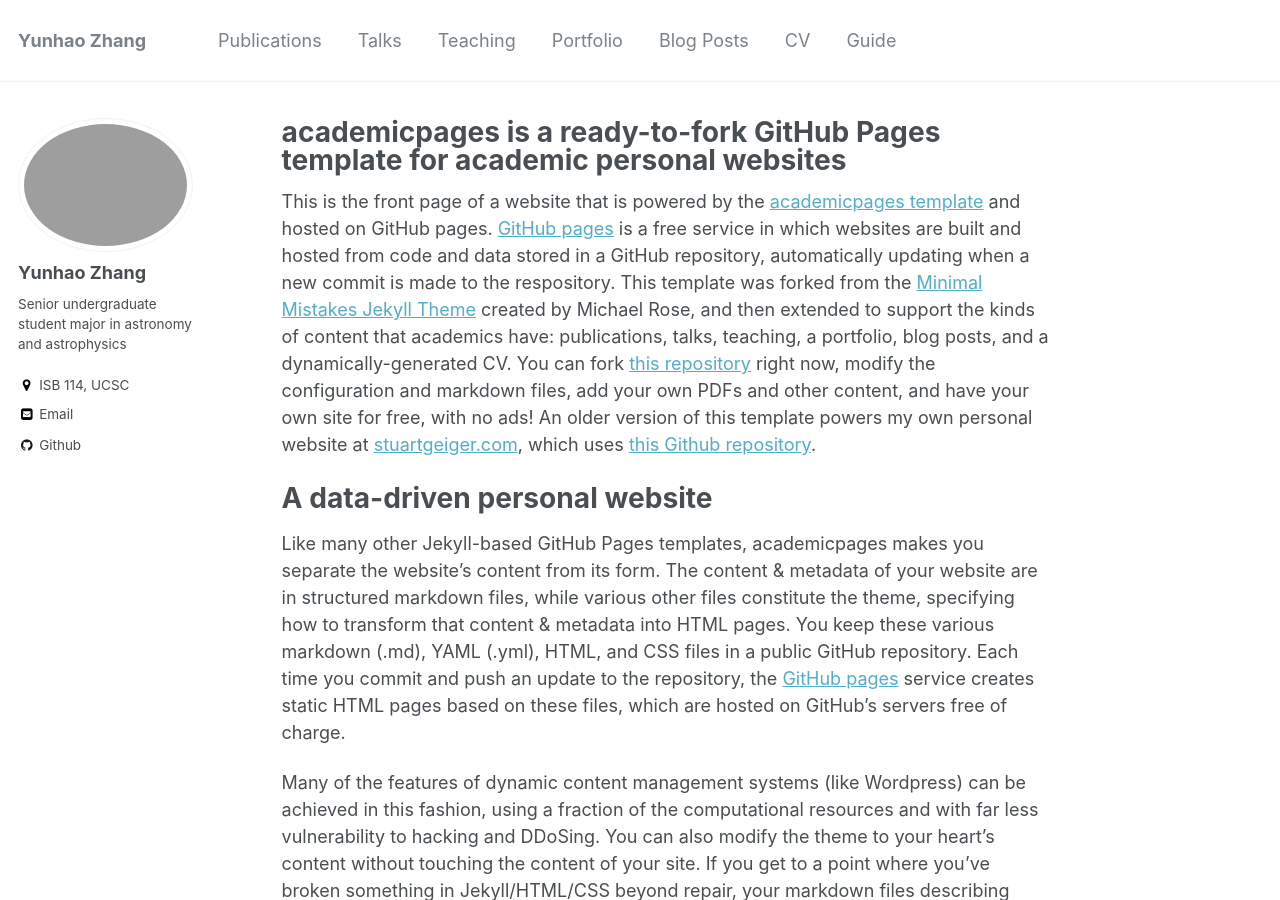
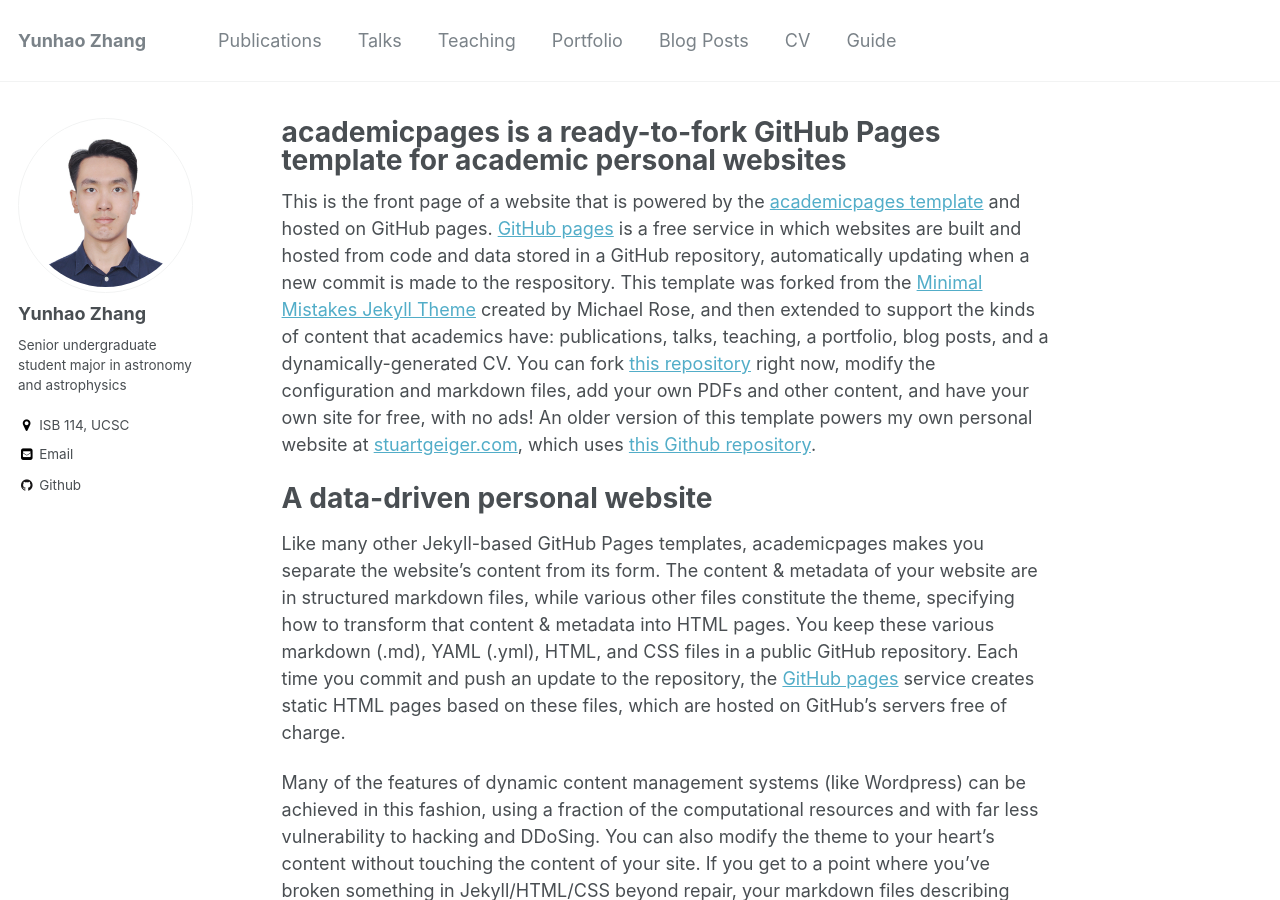
Before and after one commit to AstroCloudZhang/astrocloudzhang.github.io, a Jekyll site: the page built from _pages/about.md, in a window 1280 px wide and 900 px high. Built offline with Jekyll 4.4.1, drawn with Linux system fonts in a browser that asks for light colours.

Commit message:
Update _config.yml

```diff
--- a/_config.yml
+++ b/_config.yml
@@ -81,7 +81,7 @@ analytics:
 # Site Author
 author:
   name             : "Yunhao Zhang"
-  avatar           : "Logo.png"
+  avatar           : "Logo.jpg"
   bio              : "Senior undergraduate student major in astronomy and astrophysics"
   location         : "ISB 114, UCSC"
   employer         :
```
